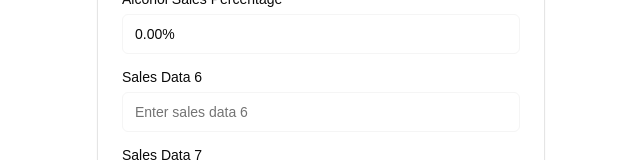
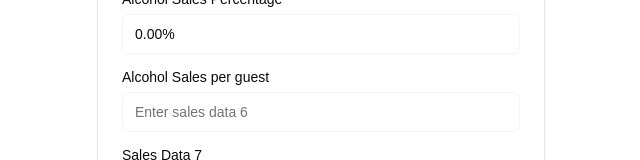
Before and after one commit to lhm-david/CSRHproject, a Next.js app: page / in a window 1280 px wide. Shown: the part 581-741 px from the top of the page, without its empty margins (319-959 px from the left). Built offline with nearby package versions, Linux system fonts and the light colour scheme; what @genkit-ai/googleai, genkit would draw is missing.

Commit message:
Sales Data 6 to Alcohol Sales per guest

```diff
--- a/src/app/page.tsx
+++ b/src/app/page.tsx
@@ -214,7 +214,7 @@ export default function Home() {
 
 
           <div className="grid gap-2">
-            <Label htmlFor="salesData6">Sales Data 6</Label>
+            <Label htmlFor="salesData6">Alcohol Sales per guest</Label>
             <Input
               id="salesData6"
               placeholder="Enter sales data 6"
```
